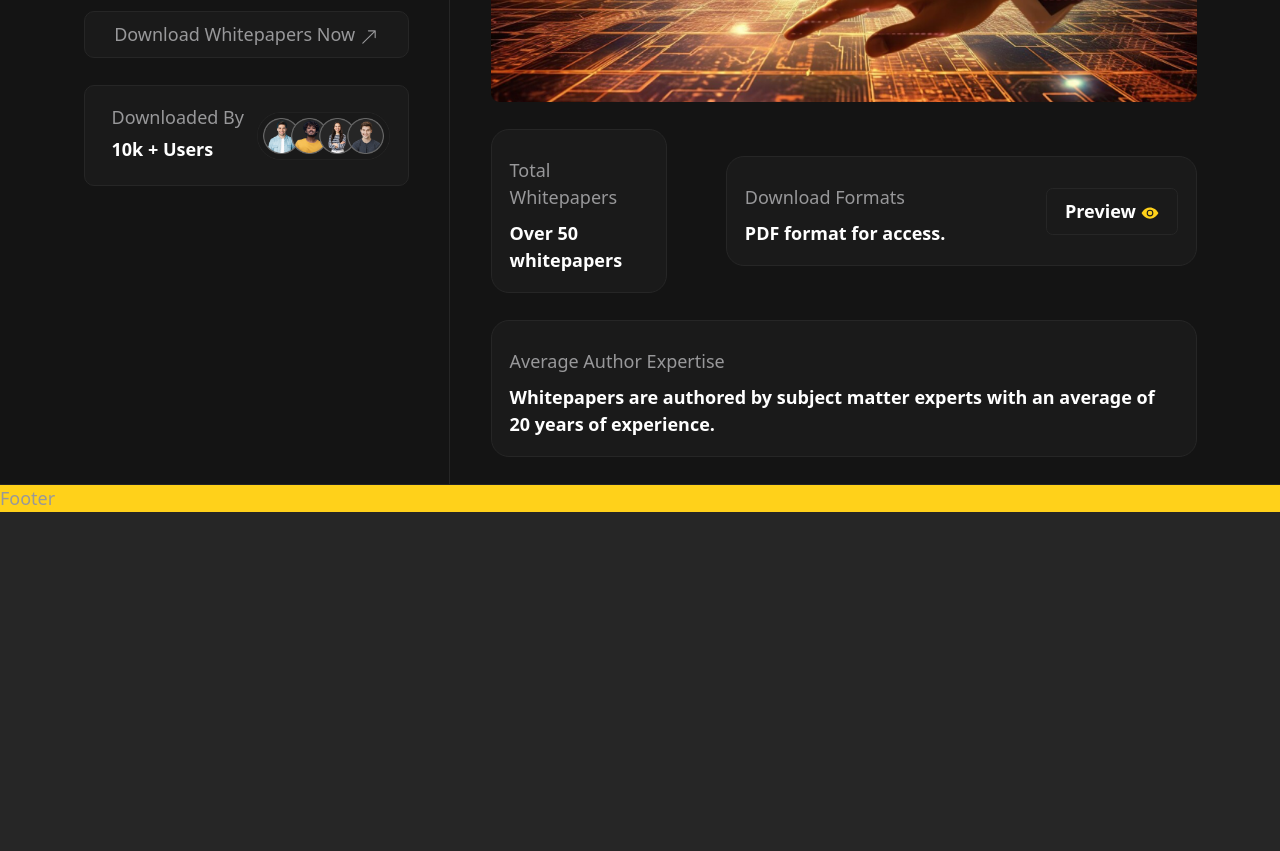
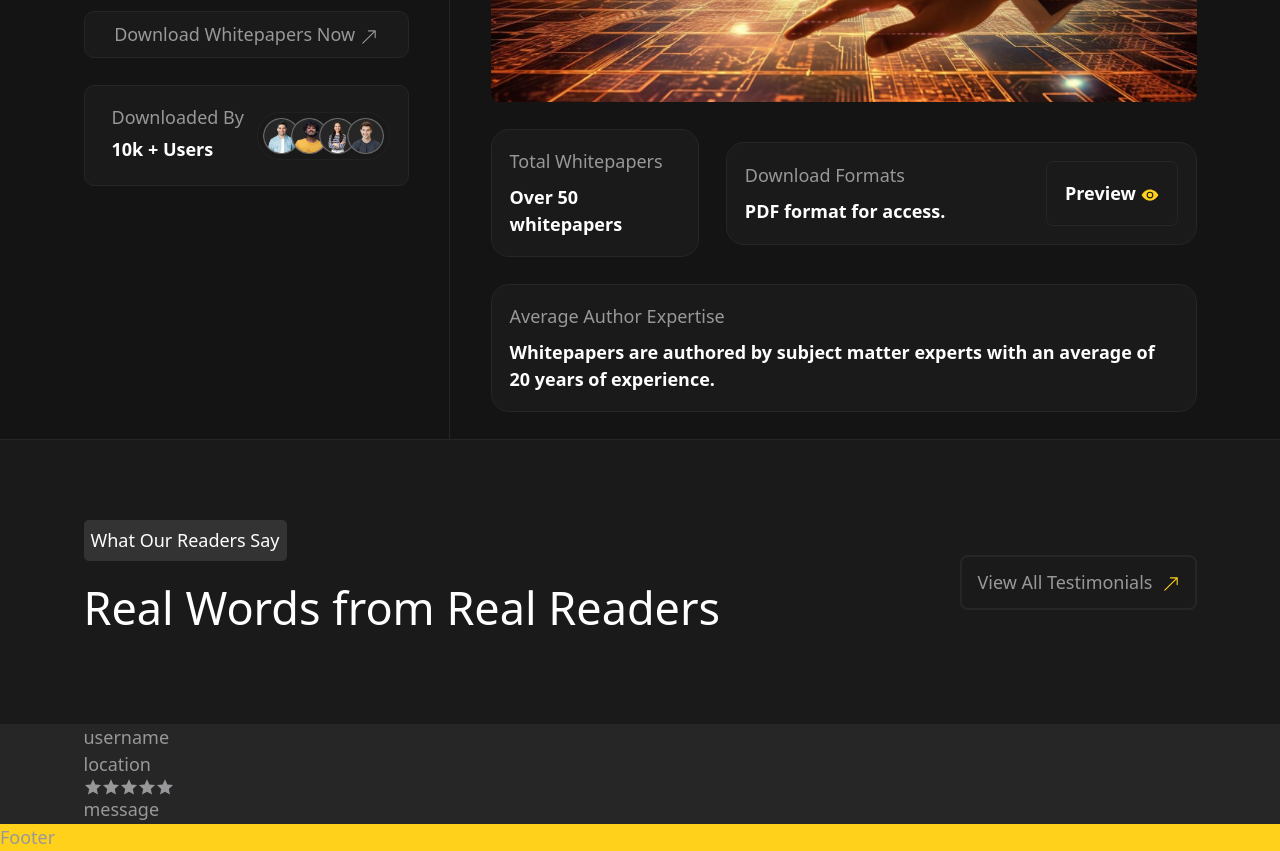
Before and after one commit to asemali2210/future-tech, a Next.js app in the folder frontend/: page / in a window 1280 px wide. Shown: the part 3760-4611 px from the top of the page. Before the commit the page ends 4272 px from the top, so only its background shows below. Built offline with nearby package versions, Linux system fonts and the light colour scheme; no server answers.

Commit message:
add testimonials frontend

```diff
--- a/frontend/app/page.jsx
+++ b/frontend/app/page.jsx
@@ -3,6 +3,7 @@ import HomeBlogs from "@/layout/home/sections/HomeBlogs";
 import HomeFeatures from "@/layout/home/sections/HomeFeatures";
 import SubHeader from "@/layout/home/sections/SubHeader";
 import HomeResources from "@/layout/home/sections/HomeResources";
+import HomeTestimonials from "@/layout/home/sections/HomeTestimonials";
 
 
 export default async function Home() {
@@ -14,6 +15,7 @@ export default async function Home() {
       <HomeFeatures />
       <HomeBlogs />
       <HomeResources />
+      <HomeTestimonials />
     </div>
   )
 }
--- /dev/null
+++ b/frontend/hooks/useFetchApi.jsx
@@ -0,0 +1,28 @@
+import { useState, useEffect } from "react";
+
+export default function useFetchBlogs(url) {
+
+  const [data, setData] = useState([]);
+  const [isLoading, setLoading] = useState(true);
+  const [error, setError] = useState(null);
+
+  useEffect(() => {
+      async function fetchBlogs() {
+        try {
+            const res = await fetch(url);
+            const data = await res.json();
+            setData(data.data);
+
+
+        } catch(err) {
+            setError(err.message)
+        } finally {
+            setLoading(false)
+        }
+    }
+    fetchBlogs();
+
+  }, [])
+
+  return { data, tags, isLoading, error }
+}
--- a/frontend/hooks/useFetchBlogs.jsx
+++ b/frontend/hooks/useFetchBlogs.jsx
@@ -6,7 +6,6 @@ export default function useFetchBlogs() {
   const [tags, setTags] = useState([]);
   const [isLoading, setLoading] = useState(true);
   const [error, setError] = useState(null);
-
   useEffect(() => {
       async function fetchBlogs() {
         try {
--- a/frontend/layout/home/sections/HomeResources.jsx
+++ b/frontend/layout/home/sections/HomeResources.jsx
@@ -104,21 +104,21 @@ export default function HomeResources() {
                             <div className ="home__resource__img ">
                               <Image src={whitepapersImg} alt="e-book" className="img-fluid" />
                             </div>
-                            <div className="d-flex align-items-center  justify-content-between column-gap-1">
-                              <div className="col-3 border-dark-4 rounded-4 p-3 bg-dark-2">
-                                <p className="my-2">Total Whitepapers</p>
+                            <div className="d-flex align-items-center  justify-content-between column-gap-2">
+                              <div className="flex flex-fill me-3 border-dark-4 rounded-4 p-3 bg-dark-2">
+                                <p className="mb-2">Total Whitepapers</p>
                                 <p className="c-wh fw-semibold">Over 50 whitepapers</p>
                               </div>
                               <div className="col-8 d-flex align-items-center justify-content-between border-dark-4 rounded-4 p-3 bg-dark-2">
-                                <div>
-                                  <p className="my-2">Download Formats</p>
+                                <div >
+                                  <p className="mb-2">Download Formats</p>
                                   <p className="c-wh fw-semibold">PDF format for access.</p>
                                 </div>
-                                <button className="bg-dark-2 btn border-dark-4 p-3 py-2  c-wh fw-semibold">Preview <IoEyeSharp className="c-main"/></button>
+                                <button className="bg-dark-2 btn border-dark-4 p-3  c-wh fw-semibold">Preview <IoEyeSharp className="c-main"/></button>
                               </div>
                             </div>
                             <div className="col-12 border-dark-4 rounded-4 p-3 bg-dark-2">
-                              <p className="my-2">Average Author Expertise</p>
+                              <p className="mb-2">Average Author Expertise</p>
                               <p className="c-wh fw-semibold">Whitepapers are authored by subject matter experts with an average of 20 years of experience.</p>
                             </div>
                           </div>
--- /dev/null
+++ b/frontend/layout/home/sections/HomeTestimonials.jsx
@@ -0,0 +1,46 @@
+'use client'
+import SectionHead from "@/components/ui/sectionHead";
+import { LiaStarSolid } from "react-icons/lia";
+import {useFetchApi} from '@/hooks/useFetchApi';
+export default  function HomeTestimonials() {
+
+  return (
+    <div className="home__testimonials">
+        <SectionHead
+            head="Real Words from Real Readers"
+            href='/testimonials'
+            content="View All Testimonials"
+            link
+            tag="What Our Readers Say"
+        />
+        <div className="container-fluid">
+            <div className="col-12 br-b">
+                <div className="container">
+                    <div className="row">
+                        <div className="col-md-4 br-r">
+                            <div className="testimonials__box">
+                                <div className="testimonial__user d-flex">
+                                    <div className="">
+                                        <p>username</p>
+                                        <p>location</p>
+                                    </div>
+                                </div>
+                                <div className="testimonial__body">
+                                    <div className="testimonial__stars d-flex">
+                                        <LiaStarSolid />
+                                        <LiaStarSolid />
+                                        <LiaStarSolid />
+                                        <LiaStarSolid />
+                                        <LiaStarSolid />
+                                    </div>
+                                    <p>message</p>
+                                </div>
+                            </div>
+                        </div>
+                    </div>
+                </div>
+            </div>
+        </div>
+    </div>
+  )
+};
```
